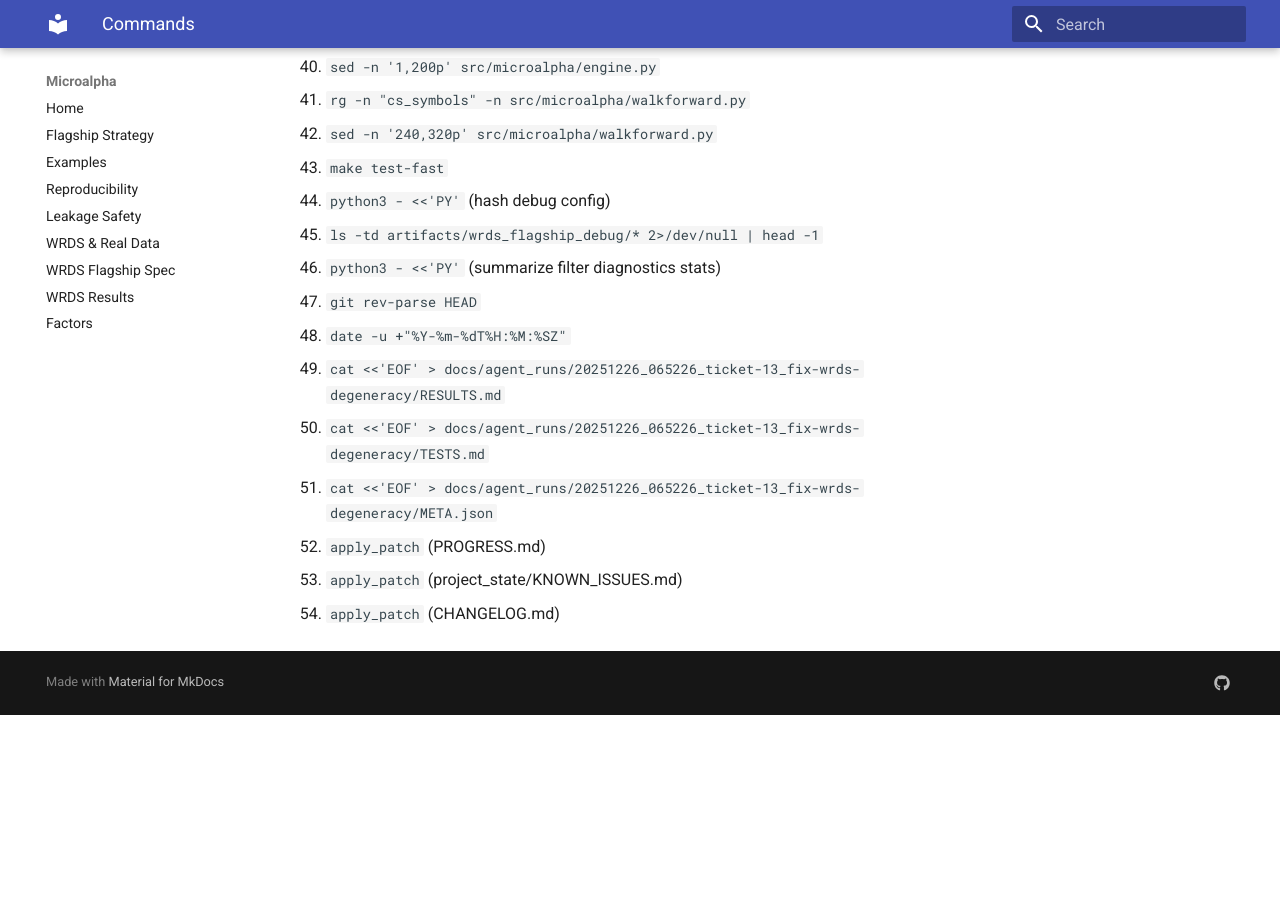
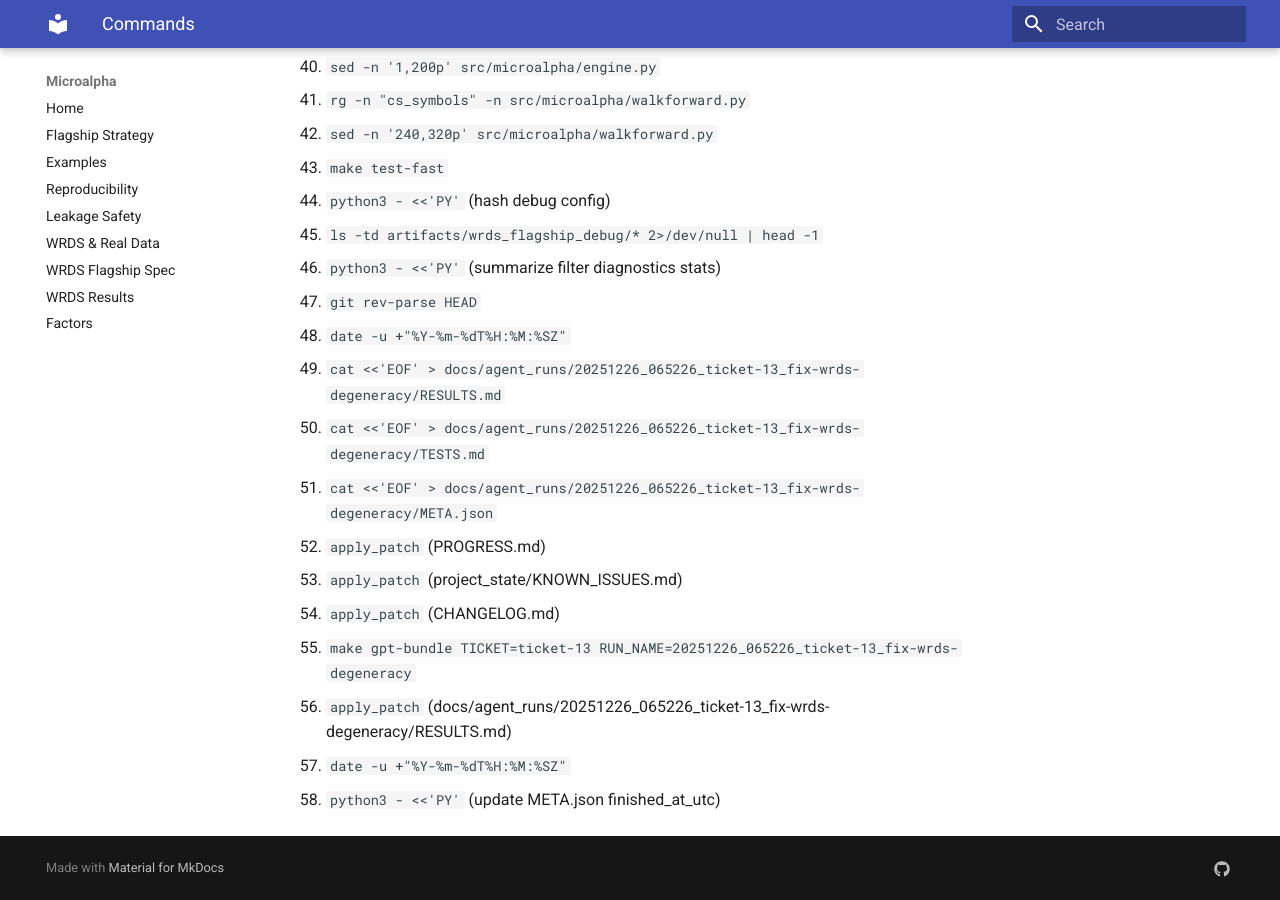
Before and after one commit to MateoBodon/microalpha, an MkDocs documentation site: the page built from docs/agent_runs/20251226_065226_ticket-13_fix-wrds-degeneracy/COMMANDS.md, in a window 1280 px wide and 900 px high, scrolled down 1743 px. Built offline with MkDocs 1.6.1 and Material for MkDocs 9.7.7, drawn with Linux system fonts in a browser that asks for light colours; before the commit the page ends 2458 px from its top, so only the background shows below that.

Commit message:
ticket-13: record bundle
Tests: not run (log update)

Artifacts: docs/gpt_bundles/2025-12-26T07-10-10Z_ticket-13_20251226_065226_ticket-13_fix-wrds-degeneracy.zip

Docs: docs/agent_runs/20251226_065226_ticket-13_fix-wrds-degeneracy/COMMANDS.md; docs/agent_runs/20251226_065226_ticket-13_fix-wrds-degeneracy/RESULTS.md; docs/agent_runs/20251226_065226_ticket-13_fix-wrds-degeneracy/META.json

```diff
--- a/docs/agent_runs/20251226_065226_ticket-13_fix-wrds-degeneracy/COMMANDS.md
+++ b/docs/agent_runs/20251226_065226_ticket-13_fix-wrds-degeneracy/COMMANDS.md
@@ -54,3 +54,7 @@
 52. `apply_patch` (PROGRESS.md)
 53. `apply_patch` (project_state/KNOWN_ISSUES.md)
 54. `apply_patch` (CHANGELOG.md)
+55. `make gpt-bundle TICKET=ticket-13 RUN_NAME=20251226_065226_ticket-13_fix-wrds-degeneracy`
+56. `apply_patch` (docs/agent_runs/20251226_065226_ticket-13_fix-wrds-degeneracy/RESULTS.md)
+57. `date -u +"%Y-%m-%dT%H:%M:%SZ"`
+58. `python3 - <<'PY'` (update META.json finished_at_utc)
--- a/docs/agent_runs/20251226_065226_ticket-13_fix-wrds-degeneracy/META.json
+++ b/docs/agent_runs/20251226_065226_ticket-13_fix-wrds-degeneracy/META.json
@@ -2,7 +2,7 @@
   "run_name": "20251226_065226_ticket-13_fix-wrds-degeneracy",
   "ticket_id": "ticket-13",
   "started_at_utc": "2025-12-26T06:52:26Z",
-  "finished_at_utc": "2025-12-26T07:07:36Z",
+  "finished_at_utc": "2025-12-26T07:10:23Z",
   "git_sha_before": "d4c8edf7ac1890dc2bec33e8025dab3bc80652ba",
   "git_sha_after": "HEAD",
   "branch_name": "codex/ticket-13-fix-wrds-degeneracy",
```
Also changed, not shown: docs/agent_runs/20251226_065226_ticket-13_fix-wrds-degeneracy/RESULTS.md (+2 -0 lines).
